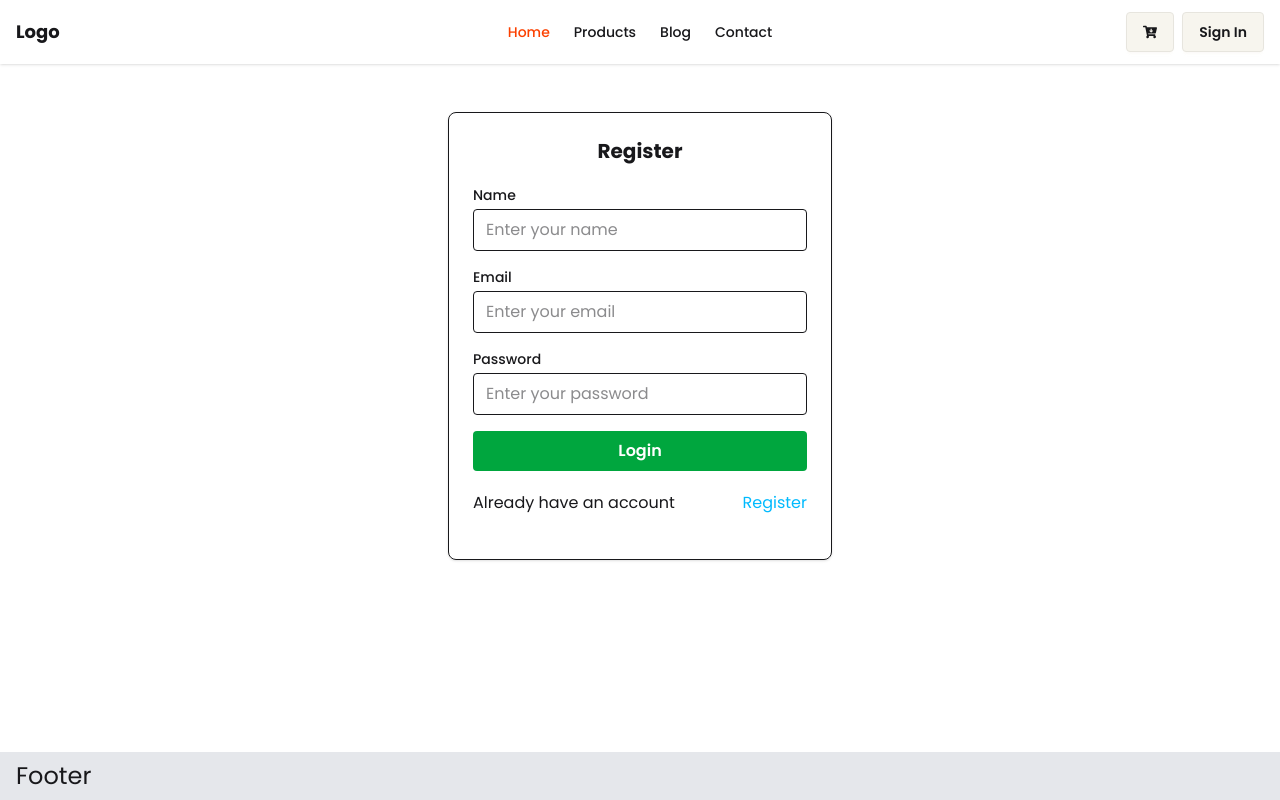
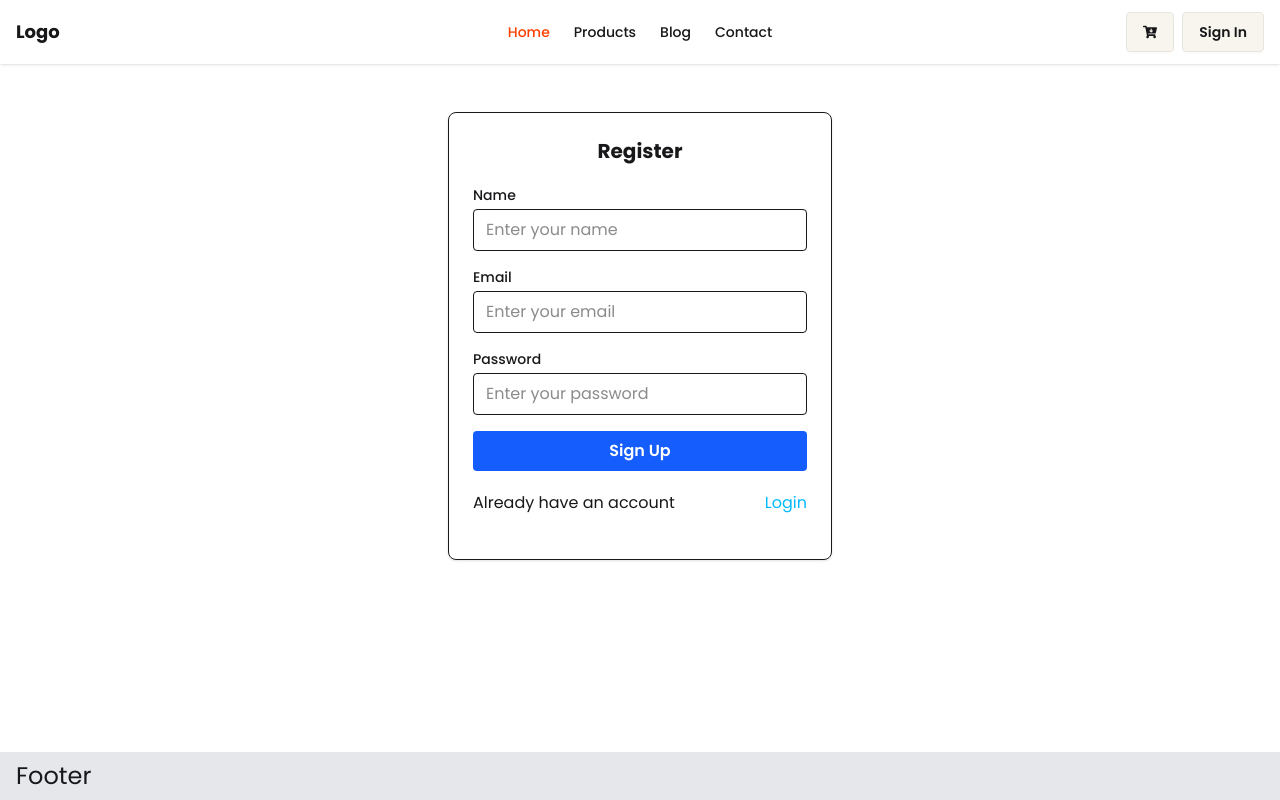
Before and after one commit to rashedulraha/NovaKidz, a Next.js app: page /register in a window 1280 px wide. Built offline with nearby package versions, Linux system fonts and the light colour scheme.

Commit message:
adding functionality login and regigster

```diff
--- a/src/app/login/page.jsx
+++ b/src/app/login/page.jsx
@@ -1,40 +1,10 @@
-"use client";
+import LoginForm from "@/components/auth/Login";
 
-import LoginButton from "@/components/Button/LoginButton";
-import Link from "next/link";
-
-export default function LoginForm() {
+export default function Login() {
   return (
     <div className="max-w-sm mx-auto mt-10 p-6 border rounded-lg shadow">
       <h2 className="text-xl font-bold mb-5 text-center">Login</h2>
-
-      <form className="space-y-4">
-        <div>
-          <label className="block mb-1 text-sm font-medium">Email</label>
-          <input
-            type="email"
-            className="w-full border rounded px-3 py-2 focus:outline-none focus:ring"
-            placeholder="Enter your email"
-          />
-        </div>
-
-        <div>
-          <label className="block mb-1 text-sm font-medium">Password</label>
-          <input
-            type="password"
-            className="w-full border rounded px-3 py-2 focus:outline-none focus:ring"
-            placeholder="Enter your password"
-          />
-        </div>
-        <LoginButton />
-      </form>
-
-      <div className="flex items-center justify-between my-5">
-        <p>Create a new account</p>
-        <Link href={"/register"} className="text-info">
-          Register
-        </Link>
-      </div>
+      <LoginForm />
     </div>
   );
 }
--- a/src/app/register/page.jsx
+++ b/src/app/register/page.jsx
@@ -1,49 +1,11 @@
-"use client";
+import RegisterForm from "@/components/auth/Register";
+import React from "react";
 
-import RegisterButton from "@/components/Button/RegisterButton";
-import Link from "next/link";
-
-export default function RegisterForm() {
+export default function Register() {
   return (
     <div className="max-w-sm mx-auto mt-10 p-6 border rounded-lg shadow">
       <h2 className="text-xl font-bold mb-5 text-center">Register</h2>
-
-      <form className="space-y-4">
-        <div>
-          <label className="block mb-1 text-sm font-medium">Name</label>
-          <input
-            type="text"
-            className="w-full border rounded px-3 py-2 focus:outline-none focus:ring"
-            placeholder="Enter your name"
-          />
-        </div>
-
-        <div>
-          <label className="block mb-1 text-sm font-medium">Email</label>
-          <input
-            type="email"
-            className="w-full border rounded px-3 py-2 focus:outline-none focus:ring"
-            placeholder="Enter your email"
-          />
-        </div>
-
-        <div>
-          <label className="block mb-1 text-sm font-medium">Password</label>
-          <input
-            type="password"
-            className="w-full border rounded px-3 py-2 focus:outline-none focus:ring"
-            placeholder="Enter your password"
-          />
-        </div>
-
-        <RegisterButton />
-      </form>
-      <div className="flex items-center justify-between my-5">
-        <p>Already have an account</p>
-        <Link href={"/login"} className="text-info">
-          Register
-        </Link>
-      </div>
+      <RegisterForm />
     </div>
   );
 }
--- /dev/null
+++ b/src/components/auth/Login.jsx
@@ -0,0 +1,46 @@
+"use client";
+
+import Link from "next/link";
+import React from "react";
+
+const LoginForm = () => {
+  return (
+    <div>
+      <form className="space-y-4">
+        <div>
+          <label className="block mb-1 text-sm font-medium">Email</label>
+          <input
+            type="email"
+            className="w-full border rounded px-3 py-2 focus:outline-none focus:ring"
+            placeholder="Enter your email"
+          />
+        </div>
+
+        <div>
+          <label className="block mb-1 text-sm font-medium">Password</label>
+          <input
+            type="password"
+            className="w-full border rounded px-3 py-2 focus:outline-none focus:ring"
+            placeholder="Enter your password"
+          />
+        </div>
+
+        <button
+          type="submit"
+          className="w-full bg-blue-600 text-white py-2 rounded font-semibold">
+          Login
+        </button>
+      </form>
+
+      {/*  Create a new account */}
+      <div className="flex items-center justify-between my-5">
+        <p>Create a new account</p>
+        <Link href={"/register"} className="text-info">
+          Register
+        </Link>
+      </div>
+    </div>
+  );
+};
+
+export default LoginForm;
--- /dev/null
+++ b/src/components/auth/Register.jsx
@@ -0,0 +1,69 @@
+"use client";
+
+import Link from "next/link";
+
+const RegisterForm = () => {
+  const handleRegisterUser = (e) => {
+    e.preventDefault();
+    const name = e.target.name.value;
+    const email = e.target.email.value;
+    const password = e.target.password.value;
+    const UserRegisterInfo = {
+      name,
+      email,
+      password,
+    };
+    console.log("User Information :", UserRegisterInfo);
+  };
+  return (
+    <div>
+      <form className="space-y-4" onSubmit={handleRegisterUser}>
+        <div>
+          <label className="block mb-1 text-sm font-medium">Name</label>
+          <input
+            type="text"
+            name="name"
+            className="w-full border rounded px-3 py-2 focus:outline-none focus:ring"
+            placeholder="Enter your name"
+          />
+        </div>
+
+        <div>
+          <label className="block mb-1 text-sm font-medium">Email</label>
+          <input
+            type="email"
+            name="email"
+            className="w-full border rounded px-3 py-2 focus:outline-none focus:ring"
+            placeholder="Enter your email"
+          />
+        </div>
+
+        <div>
+          <label className="block mb-1 text-sm font-medium">Password</label>
+          <input
+            name="password"
+            type="password"
+            className="w-full border rounded px-3 py-2 focus:outline-none focus:ring"
+            placeholder="Enter your password"
+          />
+        </div>
+
+        <button
+          type="submit"
+          className="w-full bg-blue-600 text-white py-2 rounded font-semibold">
+          Sign Up
+        </button>
+      </form>
+
+      {/*  already have an account */}
+      <div className="flex items-center justify-between my-5">
+        <p>Already have an account</p>
+        <Link href={"/login"} className="text-info">
+          Login
+        </Link>
+      </div>
+    </div>
+  );
+};
+
+export default RegisterForm;
```
